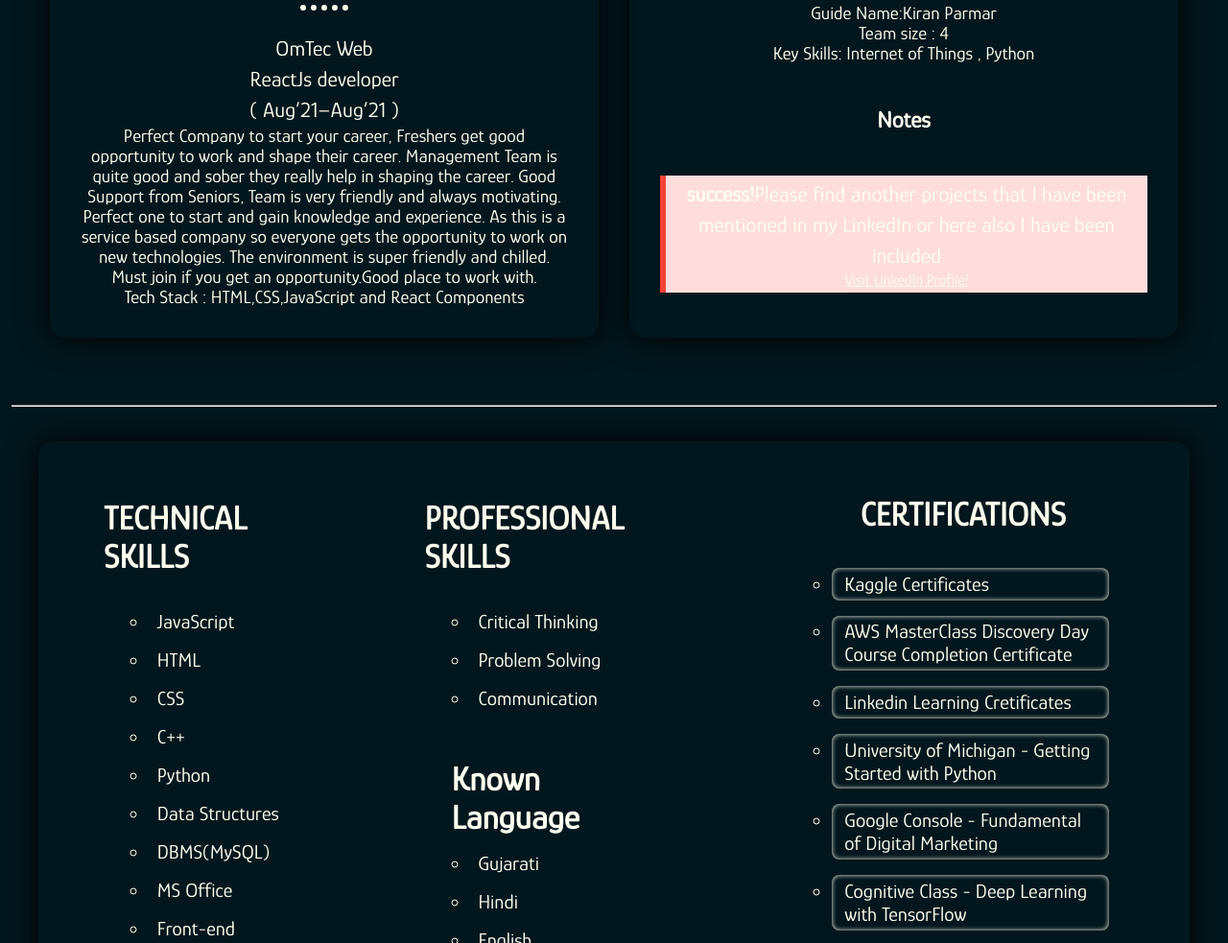
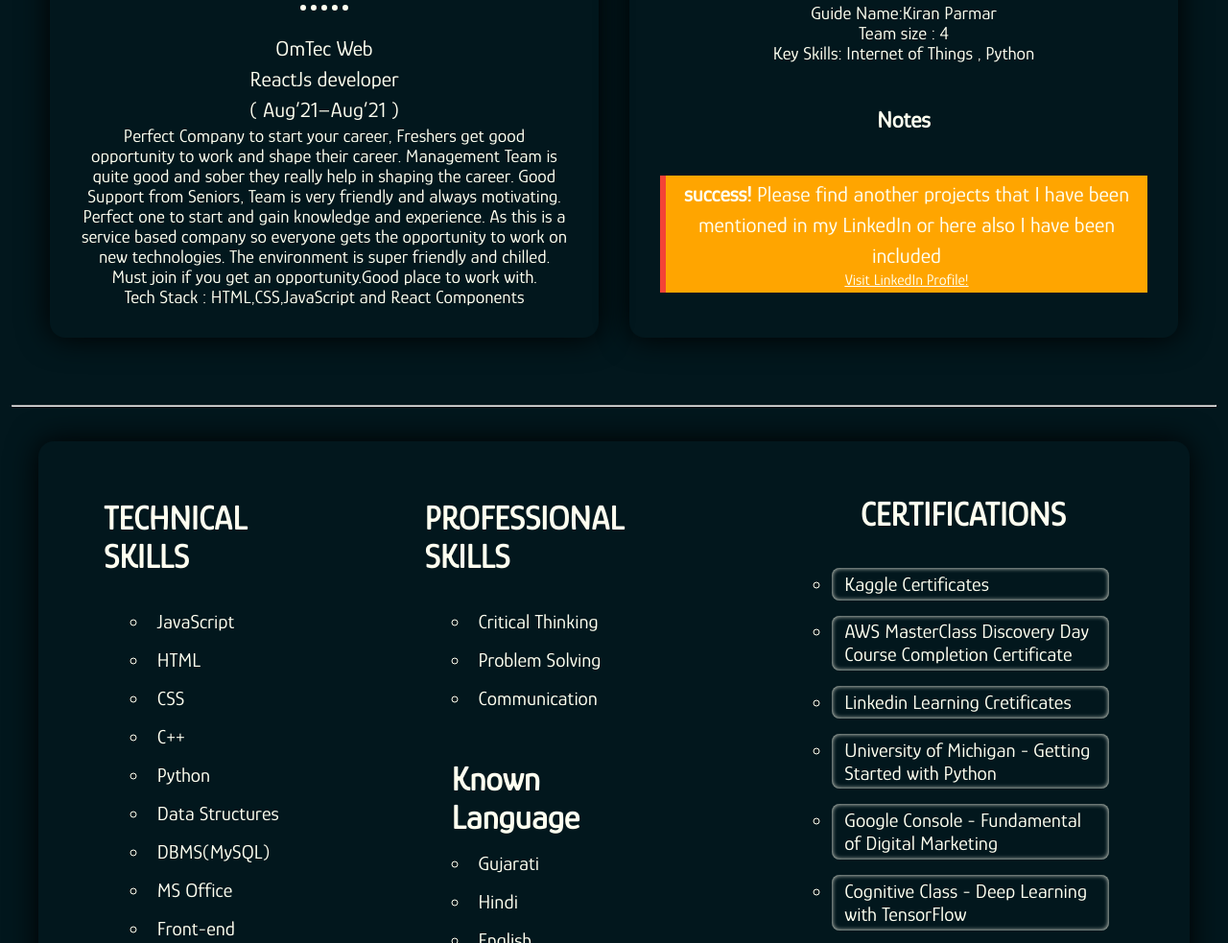
Before and after one commit to RenishSalakhana/My-Portfolio, a plain HTML site: page index.html in a window 1280 px wide. Shown: the part 2342-3325 px from the top of the page at 96% size. Drawn offline with Linux system fonts and the light colour scheme.

Commit message:
Update index.html

```diff
--- a/index.html
+++ b/index.html
@@ -17,7 +17,7 @@
              }
 
        .danger {
-        background-color: #ffdddd;
+        background-color: #FFA500;
         border-left: 6px solid #f44336;
             }
 </style>
@@ -160,7 +160,7 @@
                     </ul>
                     <h2>Notes</h2>
                        <div class="danger">
-                          <p><strong>success!</strong>Please find another projects that I have been mentioned in my LinkedIn or here also I have been included</p>
+                          <p><strong>success! </strong> Please find another projects that I have been mentioned in my LinkedIn or here also I have been included</p>
                           <a href="https://www.linkedin.com/in/renish-salakhana%E2%9A%A1-9a83211b1/" target="_blank">Visit LinkedIn Profile!</a>
                      </div>
                 </div>
```
